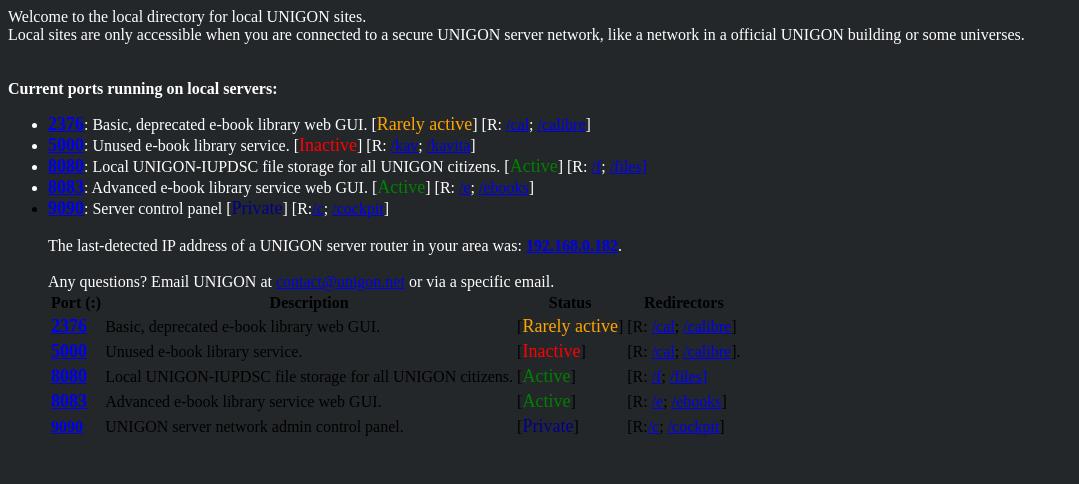
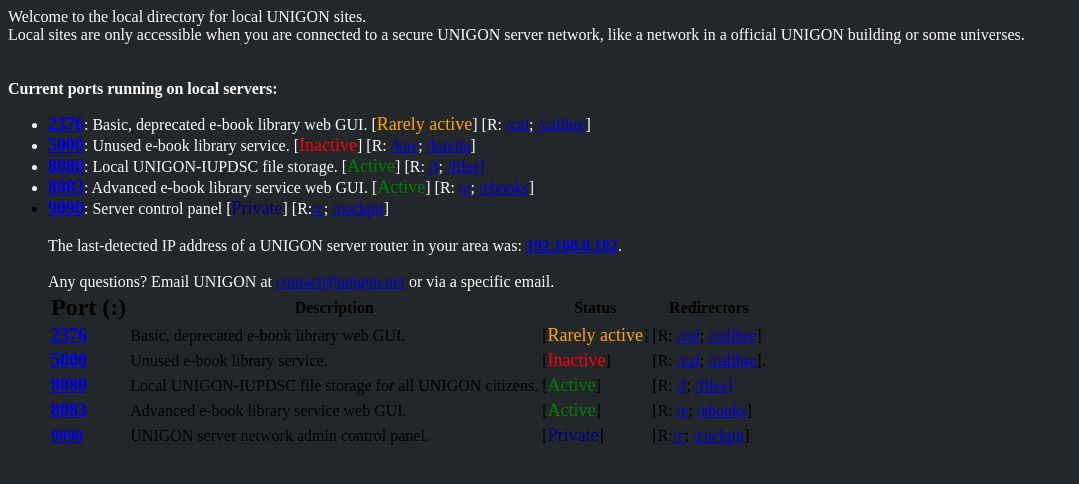
Before and after one commit to iunigon/local, a plain HTML site: page index.html in a window 1280 px wide. Shown: the whole page, without its empty margins (0-1079 px from the left). Drawn offline with Linux system fonts and the light colour scheme.

Commit message:
Update index.html

```diff
--- a/index.html
+++ b/index.html
@@ -13,7 +13,7 @@ Local sites are only accessible when you are connected to a secure UNIGON server
 <ul>
   <li> <font size="+1"><a href="//192.168.0.182:2376"><b>2376</b></a></font>: Basic, deprecated e-book library web GUI. [<font size="+1" color="orange">Rarely active</font>] [R: <a href="//local.unigon.net/cal">/cal</a>; <a href="//local.unigon.net/calibre">/calibre</a>]
   <li> <font size="+1"><a href="//192.168.0.182:5000"><b>5000</b></a></font>: Unused e-book library service. [<font size="+1" color="red">Inactive</a></font>] [R: <a href="//local.unigon.net/kav">/kav</a>; <a href="//local.unigon.net/kavita">/kavita</a>]
-  <li> <font size="+1"><a href="//192.168.0.182:8080"><b>8080</b></a></font>: Local UNIGON-IUPDSC file storage for all UNIGON citizens. [<font size="+1" color="green">Active</a></font>] [R: <a href="//local.unigon.net/f">/f</a>; <a href="//local.unigon.net/files">/files]</a>
+  <li> <font size="+1"><a href="//192.168.0.182:8080"><b>8080</b></a></font>: Local UNIGON-IUPDSC file storage. [<font size="+1" color="green">Active</a></font>] [R: <a href="//local.unigon.net/f">/f</a>; <a href="//local.unigon.net/files">/files]</a>
   <li> <font size="+1"><a href="//192.168.0.182:8083"><b>8083</b></a></font>: Advanced e-book library service web GUI. [<font size="+1" color="green">Active</a></font>] [R: <a href="//local.unigon.net/e">/e</a>; <a href="//local.unigon.net/ebooks">/ebooks</a>]
   <li> <font size="+1"><a href="//192.168.0.182:9090"><b>9090</b></a></font>: Server control panel [<font size="+1" color="darkblue">Private</a></font>] [R:<a href="//local.unigon.net/c">/c</a>; <a href="//local.unigon.net/cockpit">/cockpit</a>]
  <br>
@@ -26,10 +26,10 @@ Local sites are only accessible when you are connected to a secure UNIGON server
 
 <table>
   <tr>
-    <th>Port (:)</th>
+    <th><font size="+2">Port (:)</th>
     <th>Description</th>
     <th>Status</th>
-    <th>Redirectors</th>
+    <th>Redirectors</th></font>
   </tr>
   <tr>
     <td><font size="+1"><a href="//192.168.0.182:2376"><b>2376</b></a></font></td>
```
